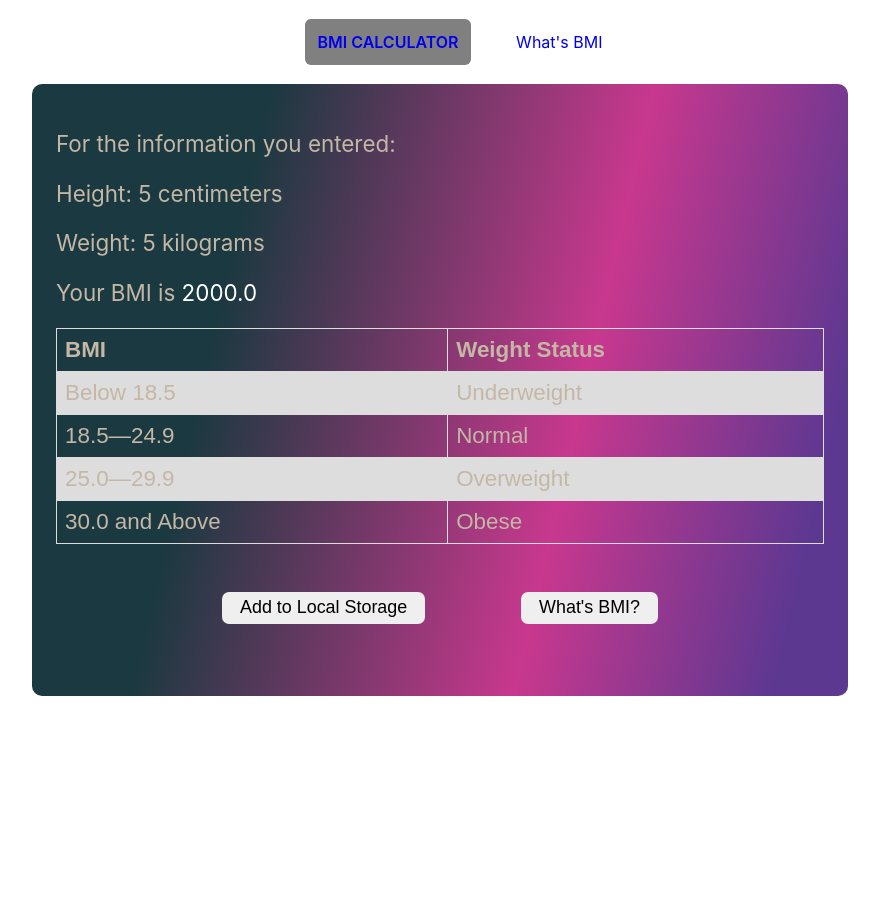
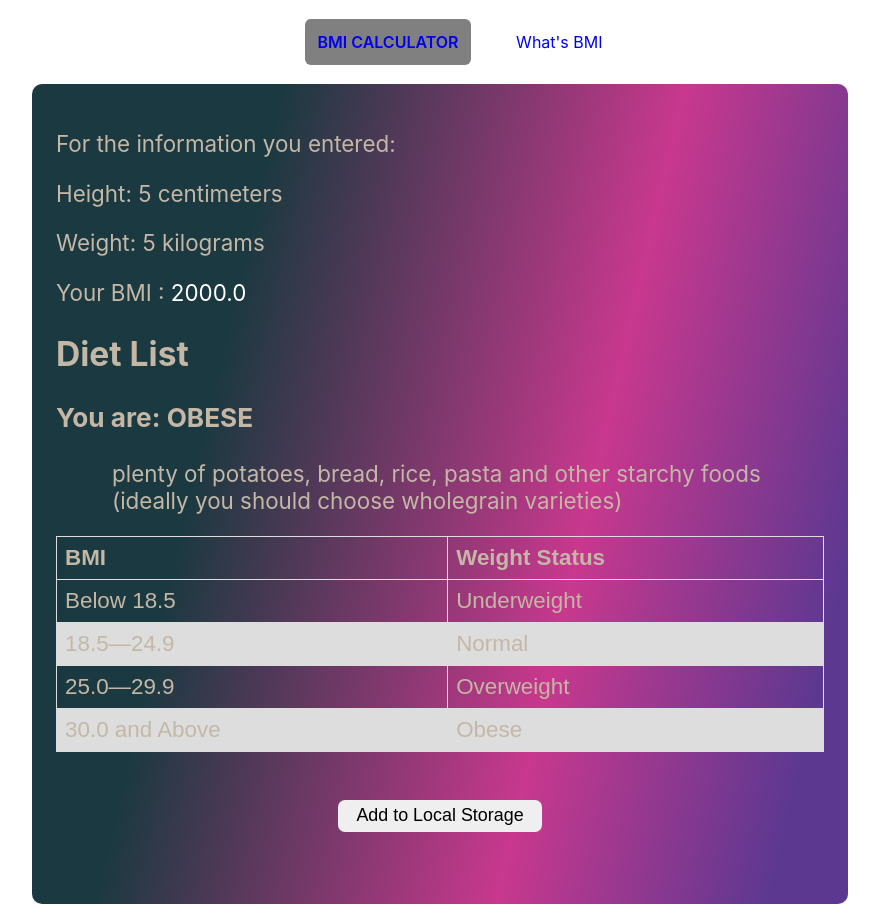
Before and after one commit to hsglc/kodluyoruz-challenges, a React (Create React App) app in the folder bmi_calculator/: page / in a window 1280 px wide. Both pictures are taken after typing "Sample", "5", "5" into the empty fields and a click on the button "Calculate". Shown: the whole page, without its empty margins (200-1079 px from the left). Before the commit the page ends 800 px from the top, so only its background shows below. Built offline with nearby package versions, Linux system fonts and the light colour scheme.

Commit message:
ready to prod

```diff
--- a/bmi_calculator/src/components/Buttons/FormButton.js
+++ b/bmi_calculator/src/components/Buttons/FormButton.js
@@ -1,17 +1,20 @@
 import styled from "styled-components";
 
-function FormButton({name, actionHandler}) {
+function FormButton({ name, actionHandler }) {
   const Button = styled.button`
-    font-size: .8em;
+    font-size: 0.8em;
     margin: 3rem;
     padding: 0.3em 1em;
     border-radius: 7px;
     cursor: pointer;
     border: none;
-
+    &:hover {
+      background: black;
+      color: white;
+    }
   `;
 
-  return <Button onClick={actionHandler} >{name}</Button>;
+  return <Button onClick={actionHandler}>{name}</Button>;
 }
 
 export default FormButton;
--- /dev/null
+++ b/bmi_calculator/src/components/DietList/DietList.js
@@ -0,0 +1,50 @@
+const DUMMY_DIET_LIST = [
+  {
+    underweight:
+      "Eating at least 5 portions of a variety of fruit and vegetables every day.",
+
+    normal:
+      "eat at least 5 portions of a variety of fruit and vegetables every day (see 5 A Day)",
+
+    overweight:
+      "Whole grains (whole wheat, steel cut oats, brown rice, quinoa)",
+
+    obese:
+      "plenty of potatoes, bread, rice, pasta and other starchy foods (ideally you should choose wholegrain varieties)",
+  },
+];
+
+function DietList({ bmi }) {
+  const dietList = DUMMY_DIET_LIST[0];
+  let diet;
+
+  let type;
+
+  if (bmi < 18.5) {
+    type = "underweight";
+    diet = dietList.underweight;
+  } else if (bmi >= 18.5 && bmi <= 24.9) {
+    type = "normal";
+    diet = dietList.normal;
+  } else if (bmi > 25.0 && bmi <= 29.9) {
+    type = "overweight";
+    diet = dietList.overweight;
+  } else if(bmi >= 30.0) {
+    type = "obese";
+    diet = dietList.obese;
+  }else {
+    diet = "please type a valid information";
+    type = "Nothing"
+  }
+
+  return (
+    <>
+      <h3>You are: {type.toUpperCase()}</h3>
+      <ul>
+        <li>{diet}</li>
+      </ul>
+    </>
+  );
+}
+
+export default DietList;
--- a/bmi_calculator/src/components/InputForm/Form.js
+++ b/bmi_calculator/src/components/InputForm/Form.js
@@ -21,11 +21,11 @@ function Form() {
   return (
     <>
       {showCalculator && (
-        <div className={classes.form}>
+        <div className={classes.container}>
           <h1>Adult BMI Calculator</h1>
-          <form onSubmit={calculateHandler}>
+          <form onSubmit={calculateHandler} className={classes.form}>
             <label>
-              Name
+              NAME
               <input ref={nameInputRef} type="text" placeholder="your name" />
             </label>
             <label>
--- a/bmi_calculator/src/components/InputForm/Form.module.css
+++ b/bmi_calculator/src/components/InputForm/Form.module.css
@@ -1,16 +1,25 @@
-.form {
+.container {
     background: rgb(27, 57, 64);
     background: linear-gradient(103deg, rgba(27, 57, 64, 1) 25%, rgba(200, 56, 142, 1) 65%, rgba(93, 56, 145, 1) 92%);
     margin: 2rem auto;
-    width: 60%;
-    padding: 1.6rem;
-    border-radius: 1rem;
+    width: 75%;
+    padding: 1rem;
+    border-radius: .6rem;
     color: white;
     display: flex;
     flex-direction: column;
     align-items: center;
 
     font-size: 1.5rem;
+}
+
+.form {
+    width: 80%;
+
+    display: flex;
+    flex-direction: column;
+    align-items: center;
+    justify-content: center;
 }
 
 label {
@@ -26,7 +35,7 @@ input {
 }
 
 input:focus{
-    border: 3px solid rgb(186, 199, 188);
+    border: 3px solid rgb(25, 37, 27);
 }
 
 form {
--- a/bmi_calculator/src/components/Result/Result.js
+++ b/bmi_calculator/src/components/Result/Result.js
@@ -1,8 +1,11 @@
+import { useHistory } from "react-router-dom";
+import { useState, useEffect } from "react";
+
 import classes from "./Result.module.css";
-import { useHistory } from "react-router-dom";
+
 import FormButton from "../Buttons/FormButton";
-import { useState, useEffect } from "react";
 import Users from "../Users/Users";
+import DietList from "../DietList/DietList";
 
 function Result({ height, weight, name }) {
   const bmi = (weight / (((height / 100) * height) / 100)).toFixed(1);
@@ -50,15 +53,22 @@ function Result({ height, weight, name }) {
             <p>Height: {height} centimeters</p>
             <p>Weight: {weight} kilograms</p>
             <p>
-              Your BMI is <span className={classes.bmi}>{bmi}</span>
+              Your BMI : <span className={classes.bmi}>{bmi}</span>
+            </p>
+            <p>
+              <h2>Diet List</h2>
+              <DietList bmi={bmi} />
             </p>
           </div>
           <div>
             <table className={classes.table}>
+              <thead>
                 <tr>
                   <th>BMI</th>
                   <th>Weight Status</th>
                 </tr>
+              </thead>
+              <tbody>
                 <tr>
                   <td>Below 18.5</td>
                   <td>Underweight</td>
@@ -75,16 +85,13 @@ function Result({ height, weight, name }) {
                   <td>30.0 and Above</td>
                   <td>Obese</td>
                 </tr>
+              </tbody>
             </table>
           </div>
           <div className={classes.buttons}>
             <FormButton
               actionHandler={addtoStorageHandler}
               name="Add to Local Storage"
-            />
-            <FormButton
-              actionHandler={changeLocationHandler}
-              name={"What's BMI?"}
             />
           </div>
         </div>
--- a/bmi_calculator/src/components/Users/User/User.module.css
+++ b/bmi_calculator/src/components/Users/User/User.module.css
@@ -2,15 +2,16 @@
     display: flex;
     justify-content: space-between;
     align-items: center;
-    background: black;
+    background: rgb(135, 149, 88) linear-gradient(133deg, rgba(135, 149, 88, 1) 25%, rgba(121, 158, 66, 1) 56%, rgba(130, 100, 61, 1) 92%);
     width: 50%;
-    color: white;
+    color: #5b2551;
     margin: .5rem;
     border-radius: .5rem;
     padding: .3rem;
     cursor: pointer;
 }
 
-.user_container:hover{
-    opacity: 0.5;
+.user_container:hover {
+    opacity: 0.8;
+    color: black;
 }
--- a/bmi_calculator/src/pages/Bmi.js
+++ b/bmi_calculator/src/pages/Bmi.js
@@ -1,5 +1,4 @@
 import classes from "./Bmi.module.css";
-
 
 function Bmi() {
   return (
@@ -7,19 +6,20 @@ function Bmi() {
       <h2>What is the body mass index (BMI)?</h2>
       <p>
         The body mass index (BMI) is a measure that uses your height and weight
-        to work out if your weight is healthy.
+        to work out if your weight is healthy. The BMI calculation divides an
+        adult's weight in kilograms by their height in metres squared. For
+        example, A BMI of 25 means 25kg/m2.
       </p>
+
+      <h3>BMI ranges</h3>
       <p>
-        The BMI calculation divides an adult's weight in kilograms by their
-        height in metres squared. For example, A BMI of 25 means 25kg/m2.
-      </p>
-      <h3>BMI ranges</h3>
-      <p>For most adults, an ideal BMI is in the 18.5 to 24.9 range.</p>
-      <p>
+        For most adults, an ideal BMI is in the 18.5 to 24.9 range.
+        <br />
         For children and young people aged 2 to 18, the BMI calculation takes
         into account age and gender as well as height and weight.
       </p>
-      <p>If your BMI is:</p>
+
+      <h4>If your BMI is:</h4>
       <ul>
         <li>below 18.5 – you're in the underweight range</li>
         <li>between 18.5 and 24.9 – you're in the healthy weight range</li>
--- a/bmi_calculator/src/pages/Bmi.module.css
+++ b/bmi_calculator/src/pages/Bmi.module.css
@@ -3,12 +3,12 @@
     background: linear-gradient(103deg, rgba(27, 57, 64, 1) 25%, rgba(200, 56, 142, 1) 65%, rgba(93, 56, 145, 1) 92%);
     margin: 2rem auto;
     width: 70%;
-    padding: 2rem;
-    border-radius: 1rem;
+    padding: 1.3rem;
+    border-radius: .6rem;
     color: white;
     display: flex;
     flex-direction: column;
-    align-items: center;
-    height: 100vh;
-    font-size: 1.3rem;
+    align-items: flex-start;
+
+    font-size: 1.1rem;
 }
```
Also changed, not shown: 1 other file (tests, documents, lock files or other folders). Lines whose indentation alone changed are shown as unchanged.
